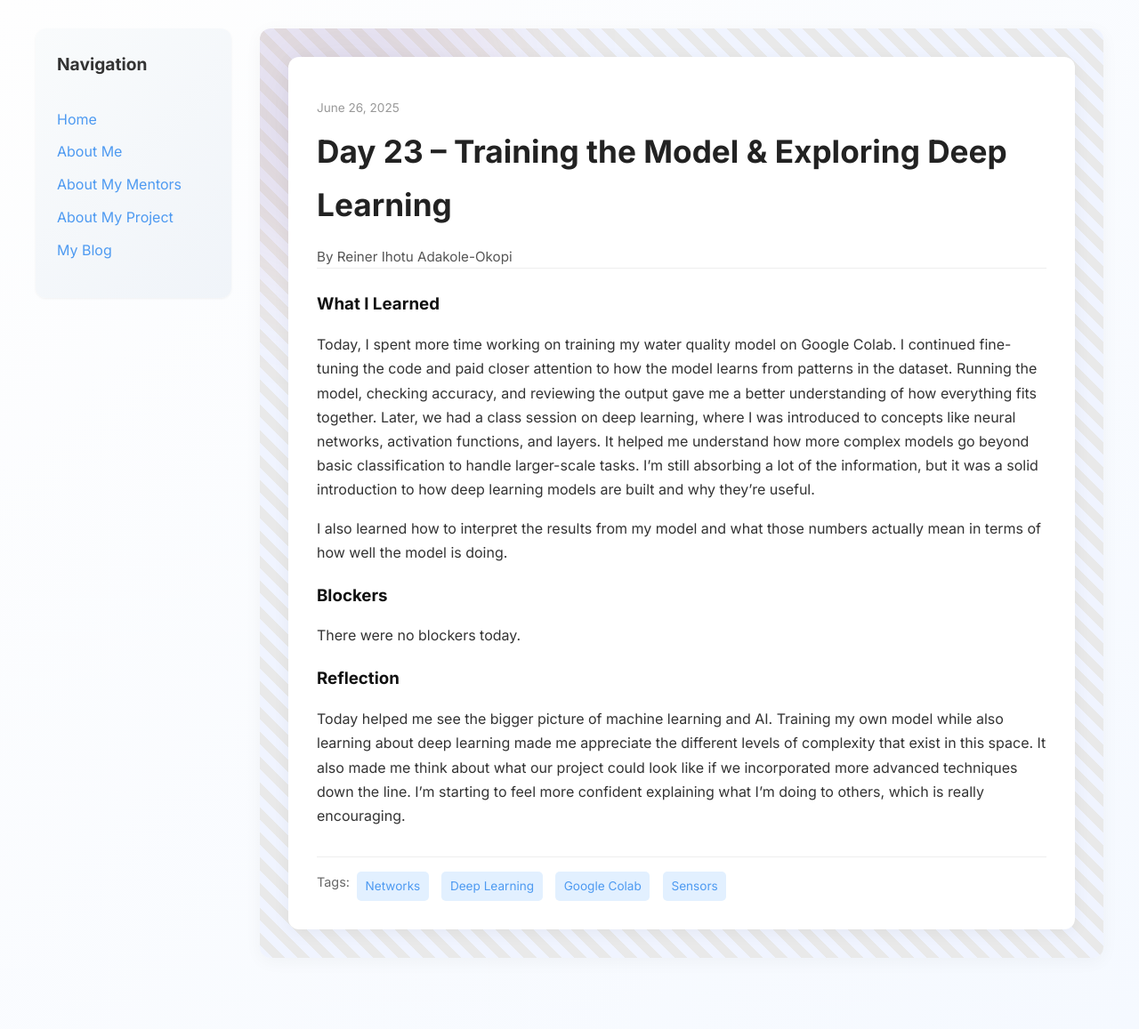
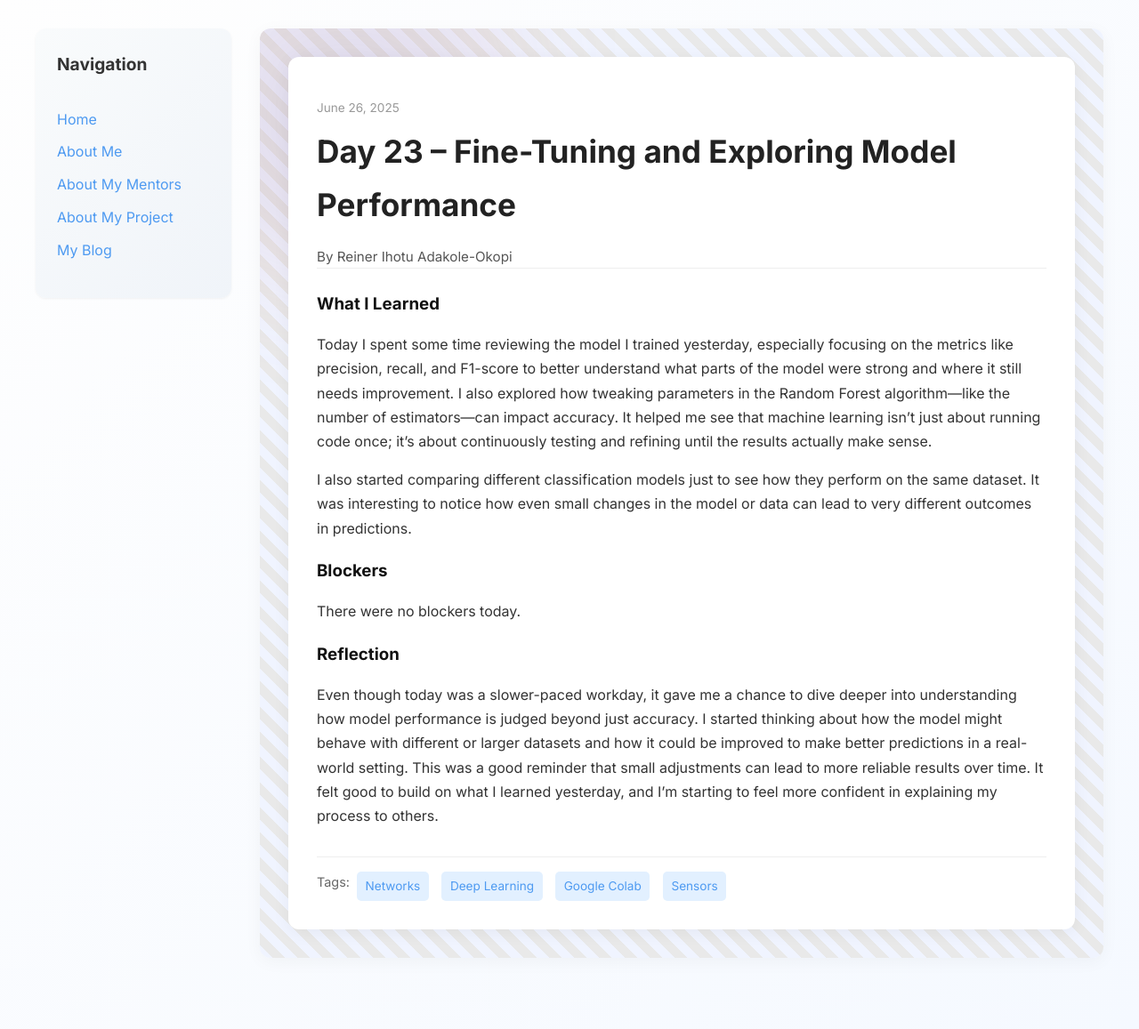
Before and after one commit to Reiner343/Reiner343.github.io, a Jekyll site: the page built from _posts/2025-06-26-day-23.md, in a window 1280 px wide. Shown: the whole page at 89% size. Built offline with Jekyll 4.4.1, drawn with Linux system fonts in a browser that asks for light colours.

Commit message:
Update 2025-06-26-day-23.md

```diff
--- a/_posts/2025-06-26-day-23.md
+++ b/_posts/2025-06-26-day-23.md
@@ -1,19 +1,19 @@
 ---
 layout: post
-title: "Day 23 – Training the Model & Exploring Deep Learning"
+title: "Day 23 – Fine-Tuning and Exploring Model Performance"
 date: 2025-06-26
 author: Reiner Ihotu Adakole-Okopi
 permalink: /day23.html
 tags: ["Networks", "Deep Learning", "Google Colab", "Sensors"]
 
 what_i_learned: |
-  Today, I spent more time working on training my water quality model on Google Colab. I continued fine-tuning the code and paid closer attention to how the model learns from patterns in the dataset. Running the model, checking accuracy, and reviewing the output gave me a better understanding of how everything fits together. Later, we had a class session on deep learning, where I was introduced to concepts like neural networks, activation functions, and layers. It helped me understand how more complex models go beyond basic classification to handle larger-scale tasks. I’m still absorbing a lot of the information, but it was a solid introduction to how deep learning models are built and why they’re useful.
+  Today I spent some time reviewing the model I trained yesterday, especially focusing on the metrics like precision, recall, and F1-score to better understand what parts of the model were strong and where it still needs improvement. I also explored how tweaking parameters in the Random Forest algorithm—like the number of estimators—can impact accuracy. It helped me see that machine learning isn’t just about running code once; it’s about continuously testing and refining until the results actually make sense.
 
-  I also learned how to interpret the results from my model and what those numbers actually mean in terms of how well the model is doing.
+  I also started comparing different classification models just to see how they perform on the same dataset. It was interesting to notice how even small changes in the model or data can lead to very different outcomes in predictions.
 
 blockers: |
   There were no blockers today.
 
 reflection: |
-  Today helped me see the bigger picture of machine learning and AI. Training my own model while also learning about deep learning made me appreciate the different levels of complexity that exist in this space. It also made me think about what our project could look like if we incorporated more advanced techniques down the line. I’m starting to feel more confident explaining what I’m doing to others, which is really encouraging.
+  Even though today was a slower-paced workday, it gave me a chance to dive deeper into understanding how model performance is judged beyond just accuracy. I started thinking about how the model might behave with different or larger datasets and how it could be improved to make better predictions in a real-world setting. This was a good reminder that small adjustments can lead to more reliable results over time. It felt good to build on what I learned yesterday, and I’m starting to feel more confident in explaining my process to others.
 ---
```
